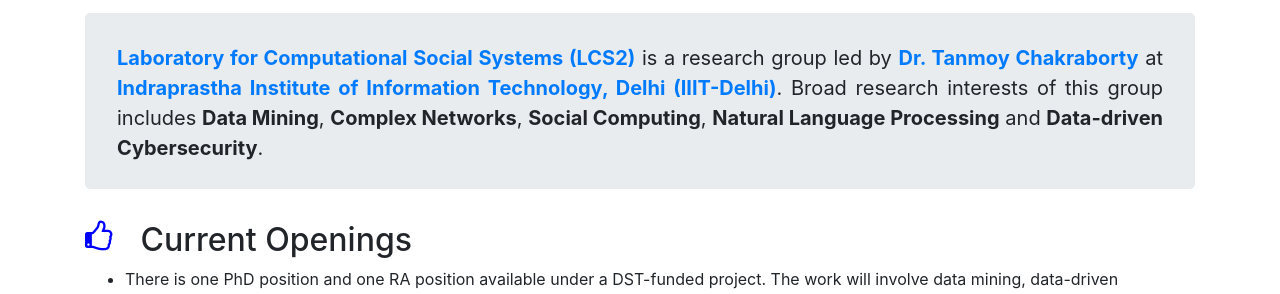
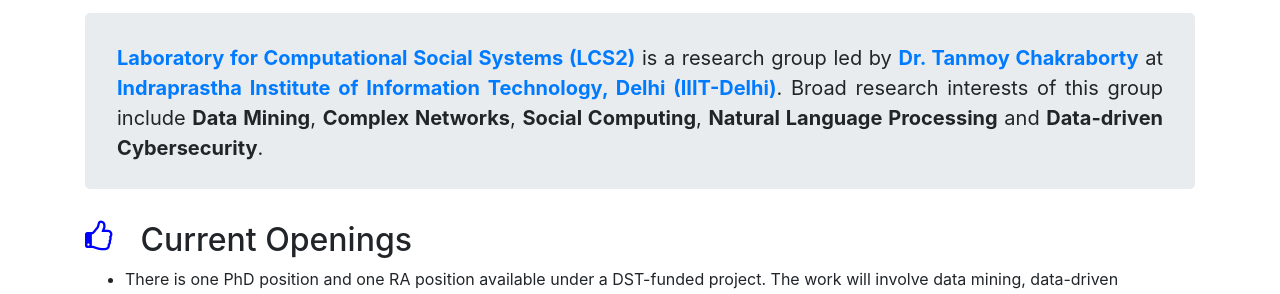
Before and after one commit to LCS2-IIITD/webpage, a Jekyll site: the page built from index.html, in a window 1280 px wide. Shown: the part 592-886 px from the top of the page. Built offline with Jekyll 4.4.1, drawn with Linux system fonts in a browser that asks for light colours.

Commit message:
Index page includes -> include and added LCS2 party photos

```diff
--- a/index.html
+++ b/index.html
@@ -27,12 +27,14 @@
   <img src="{{ site.base }}/img/lab-photos/4.jpg" alt="Four" class="slide" />
   <img src="{{ site.base }}/img/lab-photos/5.jpg" alt="Fifth" class="slide" />
   <img src="{{ site.base }}/img/lab-photos/6.jpg" alt="Sixth" class="slide" />
+  <img src="{{ site.base }}/img/lab-photos/7.jpg" alt="Sixth" class="slide" />
+  <img src="{{ site.base }}/img/lab-photos/8.jpg" alt="Sixth" class="slide" />
 </div>
 </div>
 
 <div class="jumbotron">
     <p>
-        <a href="http://lcs2.iiitd.edu.in/"><b>Laboratory for Computational Social Systems (LCS2)</b></a> is a research group led by <a href="https://sites.google.com/site/tanmoychakra88/"><b>Dr. Tanmoy Chakraborty</b></a> at <a href="http://www.iiitd.ac.in"><b>Indraprastha Institute of Information Technology, Delhi (IIIT-Delhi)</b></a>. Broad research interests of this group includes <b>Data Mining</b>, <b>Complex Networks</b>, <b>Social Computing</b>, <b>Natural Language Processing</b> and <b>Data-driven Cybersecurity</b>.
+        <a href="http://lcs2.iiitd.edu.in/"><b>Laboratory for Computational Social Systems (LCS2)</b></a> is a research group led by <a href="https://sites.google.com/site/tanmoychakra88/"><b>Dr. Tanmoy Chakraborty</b></a> at <a href="http://www.iiitd.ac.in"><b>Indraprastha Institute of Information Technology, Delhi (IIIT-Delhi)</b></a>. Broad research interests of this group include <b>Data Mining</b>, <b>Complex Networks</b>, <b>Social Computing</b>, <b>Natural Language Processing</b> and <b>Data-driven Cybersecurity</b>.
     </p>
 </div>
 <section>
```
Also changed, not shown: img/lab-photos/7.jpg (added), img/lab-photos/8.jpg (added).
